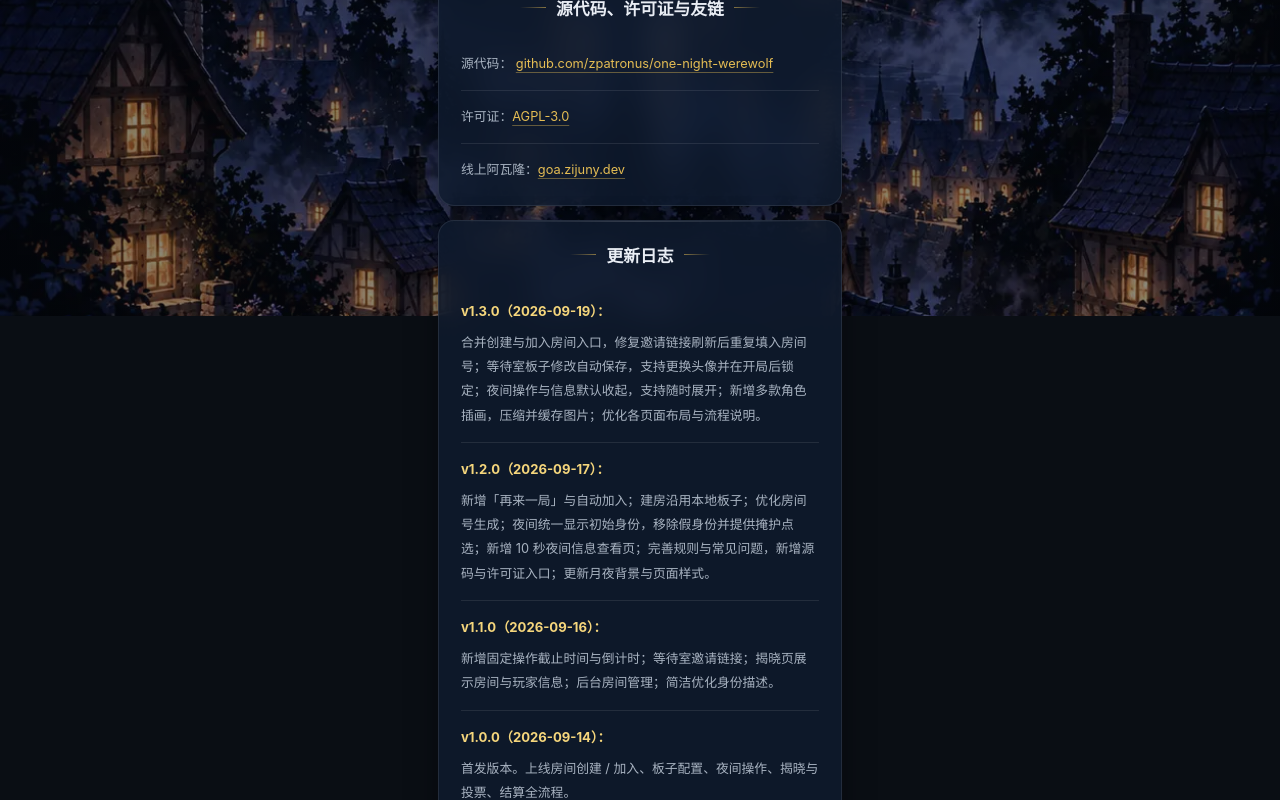
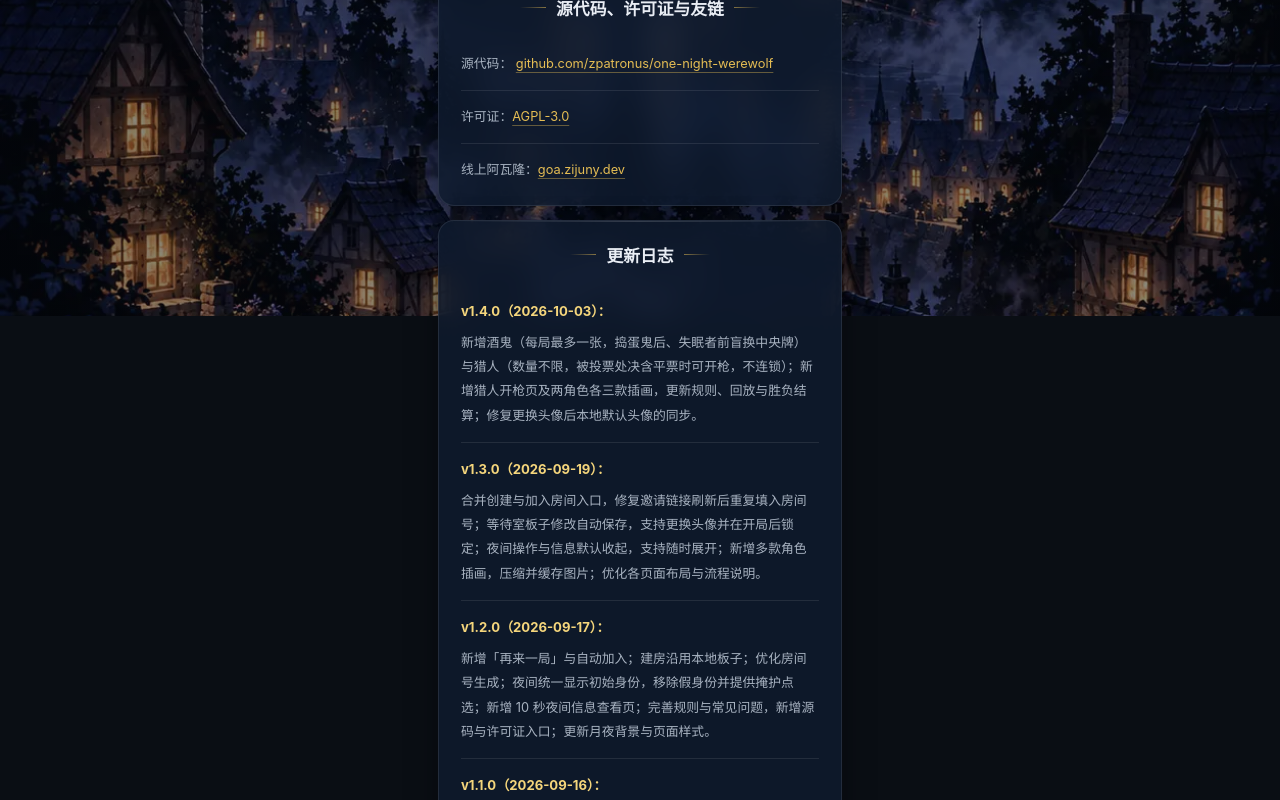
Before and after one commit to zpatronus/one-night-werewolf, a Vue app in the folder frontend/: page / in a window 1280 px wide. Shown: the part 484-1284 px from the top of the page. Built offline with nearby package versions, Linux system fonts and the light colour scheme.

Commit message:
feat: update changelog for version 1.4.0 with new roles and fixes

```diff
--- a/frontend/src/views/HomeView.vue
+++ b/frontend/src/views/HomeView.vue
@@ -150,6 +150,9 @@ import RoleCard from '../components/RoleCard.vue'
     <div class="container">
       <div class="subtitle">更新日志</div>
       <p>
+        <b>v1.4.0（2026-10-03）：</b>新增酒鬼（每局最多一张，捣蛋鬼后、失眠者前盲换中央牌）与猎人（数量不限，被投票处决含平票时可开枪，不连锁）；新增猎人开枪页及两角色各三款插画，更新规则、回放与胜负结算；修复更换头像后本地默认头像的同步。
+      </p>
+      <p>
         <b>v1.3.0（2026-09-19）：</b>合并创建与加入房间入口，修复邀请链接刷新后重复填入房间号；等待室板子修改自动保存，支持更换头像并在开局后锁定；夜间操作与信息默认收起，支持随时展开；新增多款角色插画，压缩并缓存图片；优化各页面布局与流程说明。
       </p>
       <p>
```
